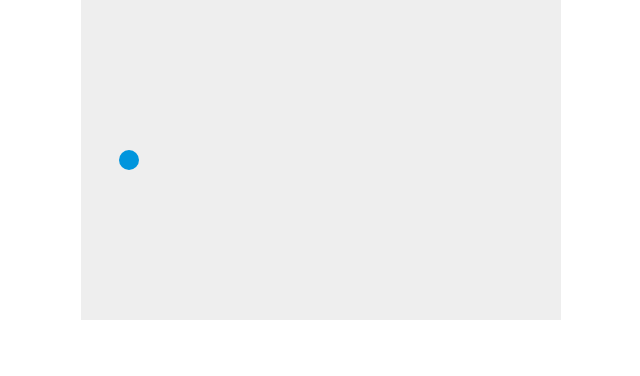
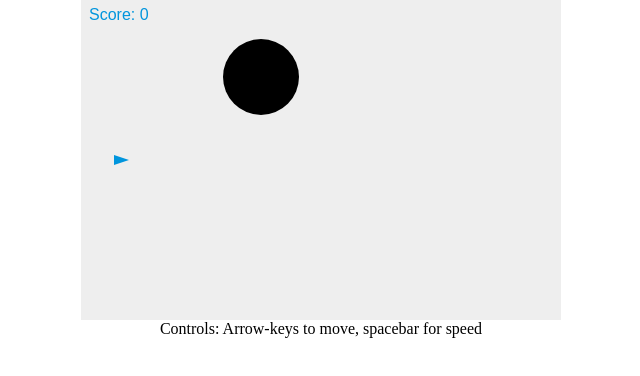
Before and after one commit to jeffseo/spaceship-endurance-game, a website: page index.html in a window 1280 px wide. Shown: the whole page, without its empty margins (319-959 px from the left). Drawn offline with Linux system fonts and the light colour scheme.

Commit message:
Add scores, ability to clean restart

```diff
--- a/index.html
+++ b/index.html
@@ -18,6 +18,7 @@
 
 <body>
   <canvas id="gameCanvas"></canvas>
+  <p align="center">Controls: Arrow-keys to move, spacebar for speed</p>
 </body>
 
 </html>
--- a/public/js/script.js
+++ b/public/js/script.js
@@ -4,6 +4,8 @@
 const INITIAL_POSITION_X = GAME_WIDTH * .10;
 const INITIAL_POSITION_Y = GAME_HEIGHT / 2;
 const INITIAL_SHIP_RADIUS = 10;
+const INITIAL_SHIP_SPEED = 2;
+const BOOSTED_SHIP_SPEED = 4;
 
 window.onload = () => {
   initializeCanvas();
@@ -35,16 +37,19 @@
 }
 
 class SpaceShip extends Drawable {
-  constructor(x, y, radius) {
+  constructor(x, y, width, height, speed) {
     super(x,y);
-    this.radius = radius;
+    this.width = width;
+    this.height = height;
     this.color = "#0095DD";
   }
 
   draw() {
     if (this.context) {
       this.context.beginPath();
-      this.context.arc(this.x, this.y, this.radius, 0, Math.PI*2);
+      this.context.moveTo(this.x, this.y);
+      this.context.lineTo(this.x - this.height, this.y - this.width);
+      this.context.lineTo(this.x - this.height, this.y + this.width);
       this.context.fillStyle = this.color;
       this.context.fill();
       this.context.closePath();
@@ -53,24 +58,41 @@
 
   move() {
     if (this.controller) {
-      if (this.controller.upPressed && this.y > this.radius) {
+      this.setSpeedBoost();
+      if (this.controller.upPressed && this.y >= this.width + this.speed) {
         this.y -= this.speed;
       }
 
-      if (this.controller.downPressed && this.y < GAME_HEIGHT-this.radius) {
+      if (this.controller.downPressed && this.y < GAME_HEIGHT - this.width - this.speed) {
         this.y += this.speed;
       }
 
-      if (this.controller.leftPressed && this.x > this.radius) {
+      if (this.controller.leftPressed && this.x > this.height + this.speed) {
         this.x -= this.speed;
       }
 
-      if (this.controller.rightPressed && this.x < GAME_WIDTH-this.radius) {
+      if (this.controller.rightPressed && this.x < GAME_WIDTH - this.height - this.speed) {
         this.x += this.speed;
       }
       this.draw();
     }
   }
+
+  setSpeedBoost() {
+    if (this.controller.spacePressed) {
+      this.speed = BOOSTED_SHIP_SPEED;
+    }
+    else {
+      this.speed = INITIAL_SHIP_SPEED;
+    }
+  }
+
+  // TODO: For performance reasons, it is likely that I would have to clear a portion of the canvas eventually.
+  // clear() {
+  //   if (this.context) {
+  //     this.context.clearRect(this.x - this.height, this.y - this.width, this.height, this.width * 2);
+  //   }
+  // }
 }
 
 class Obstacle extends Drawable {
@@ -97,10 +119,12 @@
 
 class Controller {
   constructor() {
+    //TODO: Refactor into a dict?
     this.leftPressed = false;
     this.rightPressed = false;
     this.upPressed = false;
     this.downPressed = false;
+    this.spacePressed = false;
     this.setUpControllerEvents();
   }
 
@@ -110,6 +134,10 @@
   }
 
   keyDownHandler(e) {
+    if (e.keyCode == 32) {
+      this.spacePressed = true;
+    }
+
     if (e.keyCode == 37) {
       this.leftPressed = true;
     } else if (e.keyCode == 38) {
@@ -122,6 +150,10 @@
   }
 
   keyUpHandler(e) {
+    if (e.keyCode == 32) {
+      this.spacePressed = false;
+    }
+
     if(e.keyCode == 37) {
       this.leftPressed = false;
     } else if (e.keyCode == 38) {
@@ -132,6 +164,14 @@
       this.downPressed = false;
     }
   }
+
+  clear() {
+    this.leftPressed = false;
+    this.rightPressed = false;
+    this.upPressed = false;
+    this.downPressed = false;
+    this.spacePressed = false;
+  }
 }
 
 class Game {
@@ -139,10 +179,11 @@
     this.canvas = getGameCanvas();
     this.context = get2DContext();
     this.controller = new Controller();
-    this.spaceShip = new SpaceShip(INITIAL_POSITION_X, INITIAL_POSITION_Y, INITIAL_SHIP_RADIUS);
+    this.spaceShip = new SpaceShip(INITIAL_POSITION_X, INITIAL_POSITION_Y, 5, 15);
     this.spaceShip.context = this.context;
     this.spaceShip.controller = this.controller;
     this.obstacles = [];
+    this.score = 0;
   }
 
   start() {
@@ -157,6 +198,7 @@
     if (this.isCollision()) {
       this.restart();
     }
+    this.drawScore();
   }
 
   generateObstacles() {
@@ -164,7 +206,7 @@
     if (Math.random() >= 0.5) {
       const randomPosition = Math.floor(Math.random() * GAME_HEIGHT);
       const randomRadius = Math.floor(Math.random() * 100) + 1;
-      const randomSpeed = Math.floor(Math.random() * 10) + 1;
+      const randomSpeed = Math.floor(Math.random() * 5) + 1;
       const obstacle = new Obstacle(GAME_WIDTH, randomPosition, randomRadius);
       obstacle.speed = randomSpeed;
       obstacle.context = this.context;
@@ -176,6 +218,7 @@
     for (let i = 0; i < this.obstacles.length; i += 1) {
       if (this.obstacles[i].x < -this.obstacles[i].radius) {
         this.obstacles.splice(i, 1);
+        this.score++;
       }
       else {
         this.obstacles[i].move();
@@ -183,12 +226,14 @@
     }
   }
 
+  //TODO: Find a better collision check method/alg.
   isCollision() {
     for (let i = 0; i < this.obstacles.length; i += 1) {
-      if (this.spaceShip.x < this.obstacles[i].x + this.obstacles[i].radius &&
-          this.spaceShip.x + this.spaceShip.radius > this.obstacles[i].x &&
-          this.spaceShip.y < this.obstacles[i].y + this.obstacles[i].radius &&
-          this.spaceShip.y + this.spaceShip.radius > this.obstacles[i].y - this.obstacles[i].radius) {
+      let obstacle = this.obstacles[i];
+      if (this.spaceShip.x < obstacle.x + obstacle.radius &&
+          this.spaceShip.x > obstacle.x - obstacle.radius &&
+          this.spaceShip.y < obstacle.y + obstacle.radius &&
+          this.spaceShip.y > obstacle.y - obstacle.radius) {
         return true;
       }
     }
@@ -196,7 +241,18 @@
   }
 
   restart() {
-    document.location.reload();
+    alert(`Rekt. Found ${this.score} planets`);
+    this.controller.clear();
+    this.spaceShip.x = INITIAL_POSITION_X;
+    this.spaceShip.y = INITIAL_POSITION_Y;
+    this.obstacles = [];
+    this.score = 0;
+  }
+
+  drawScore() {
+    this.context.font = "16px Arial";
+    this.context.fillStyle = "#0095DD";
+    this.context.fillText(`Score: ${this.score}`, 8, 20);
   }
 }
 
```
